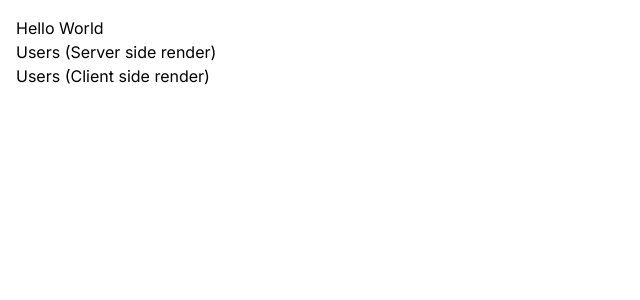
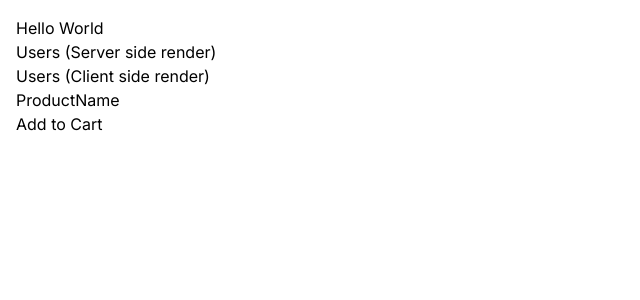
Before and after one commit to VirajAdiga/nextjs-full-stack, a Next.js app in the folder next-js-app/: page / in a window 1280 px wide. Shown: the top 300 px of the page, without its empty margins (0-640 px from the left). Built offline with nearby package versions, Linux system fonts and the light colour scheme.

Commit message:
client side vs server side rendering

```diff
--- /dev/null
+++ b/next-js-app/app/components/AddToCart.tsx
@@ -0,0 +1,12 @@
+'use client'
+import React from 'react'
+
+const AddToCart = () => {
+  return (
+    <div>
+    <button onClick={() => console.log('click')}>Add to Cart</button>
+    </div>
+  )
+}
+
+export default AddToCart
--- /dev/null
+++ b/next-js-app/app/components/ProductCard.tsx
@@ -0,0 +1,13 @@
+import React from 'react'
+import AddToCart from './AddToCart'
+
+const ProductCard = () => {
+  return (
+    <div>
+        <div>ProductName</div>
+        <AddToCart/>
+    </div>
+  )
+}
+
+export default ProductCard
--- a/next-js-app/app/page.tsx
+++ b/next-js-app/app/page.tsx
@@ -1,4 +1,5 @@
 import Link from 'next/link'
+import ProductCard from './components/ProductCard'
 
 export default function Home() {
   return (
@@ -10,8 +11,10 @@
       <a href='/users'>Users (Server side render)</a>
       <br/>
 
-      {/* This performs client side rendering, optimal when repeatative loading takes not relevant (css, js, etc) */}
+      {/* This performs client side rendering, optimal when repeatitive loading is not relevant */}
       <Link href={'/users'}>Users (Client side render)</Link>
+
+      <ProductCard />
     </main>
   )
 }
```
